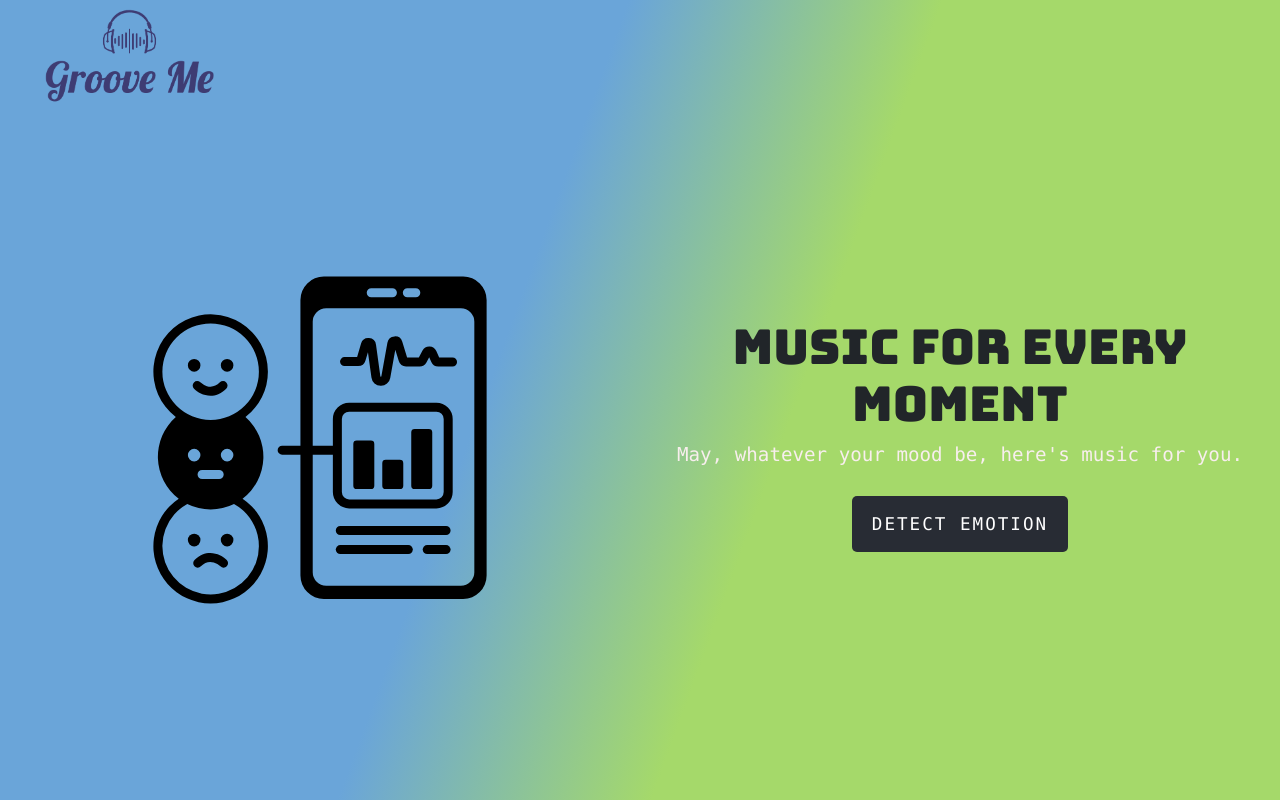
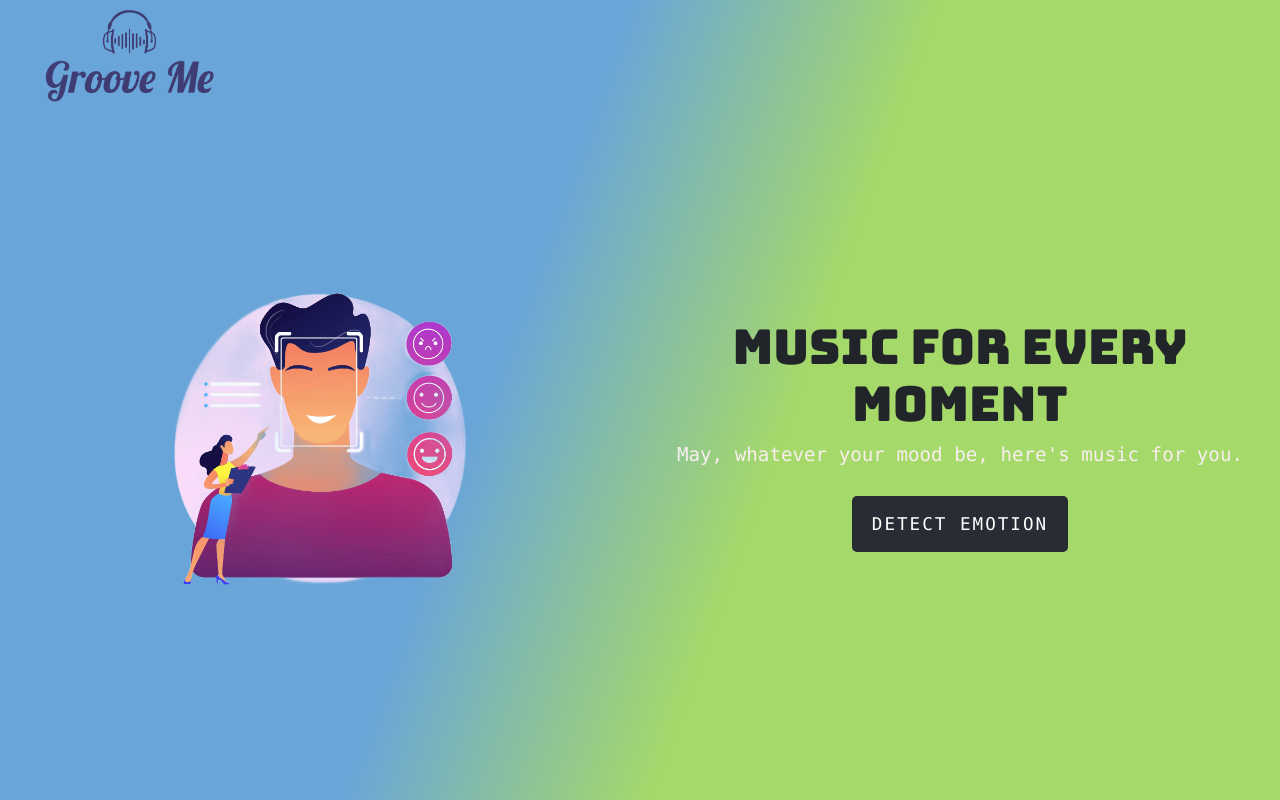
Before and after one commit to omkar260502/GrooveMe-detect, a Flask app: page / in a window 1280 px wide. Run offline with Flask 2, Linux system fonts and the light colour scheme; some libraries are stand-ins or nearby versions.

Commit message:
image added

```diff
--- a/templates/index.html
+++ b/templates/index.html
@@ -17,7 +17,7 @@
       </div>
       <div class="main-row">
           <div class="main-row-img">
-              <img class="head-phone-img" src="../static/img/emot.svg" alt="Ai Detector"/>
+              <img class="head-phone-img" src="../static/img/main.png" alt="Ai Detector"/>
           </div>
           <div class="main-row-text">
               <h1>Music For Every Moment</h1>
```
Also changed, not shown: static/img/main.png (added).
